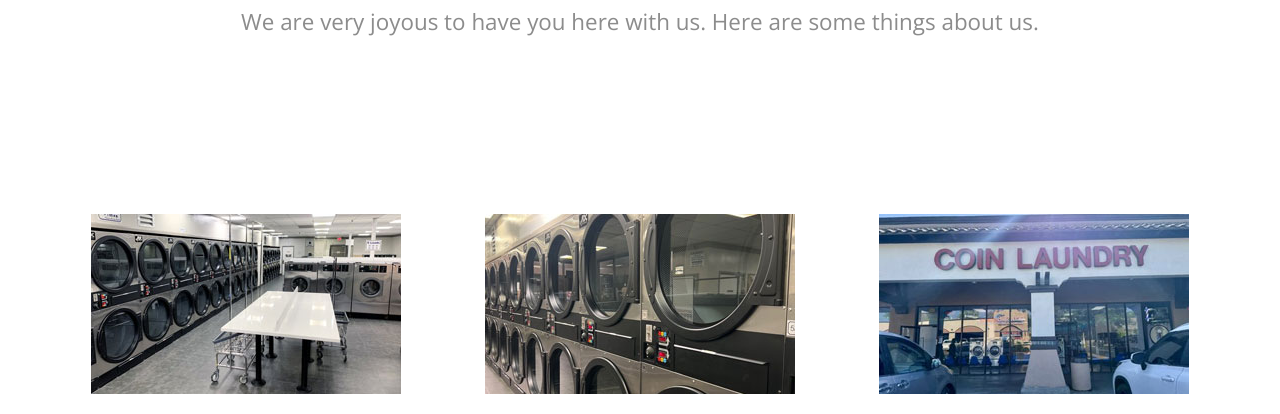
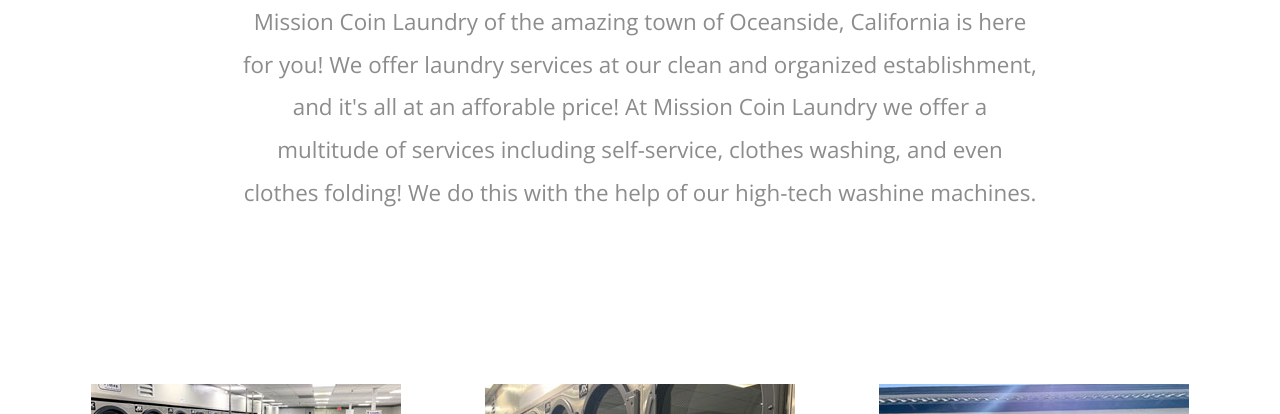
Before and after one commit to sabrinaagonzalez772-hub/per5sabrinaresponsivesite, a plain HTML site: page index.html in a window 1280 px wide. Shown: the part 744-1158 px from the top of the page. Drawn offline with nearby package versions, Linux system fonts and the light colour scheme; files that its build step writes are made by us from their sources; a script that the page names is missing; files whose address does not match are found by name.

Commit message:
Update index.html
Text replacement for intro paragraph.

```diff
--- a/index.html
+++ b/index.html
@@ -61,7 +61,7 @@
                 <div class="row">
                     <div class="col-xs-12 col-sm-12 col-md-12 col-lg-12 text-xs-center">
                         <h2 class="gold-text title">Welcome to Mission Coin Laundry</h2>
-                        <p class="subtitle">We are very joyous to have you here with us. Here are some things about us. </p>
+                        <p class="subtitle">Mission Coin Laundry of the amazing town of Oceanside, California is here for you! We offer laundry services at our clean and organized establishment, and it's all at an afforable price! At Mission Coin Laundry we offer a multitude of services including self-service, clothes washing, and even clothes folding! We do this with the help of our high-tech washine machines. </p>
                     </div>
                 </div>
 				<div class="row margin-t-big">
```
